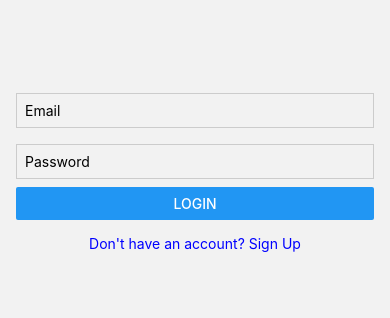
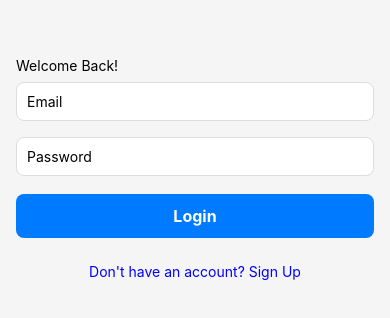
Before and after one commit to HectorGtz27/Social-Network-App, a React Native app: screen /Login in a window 390 px wide. Shown: the part 254-572 px from the top of the page. Built offline with nearby package versions, Linux system fonts and the light colour scheme.

Commit message:
Update LoginScreen UI

```diff
--- a/screens/LoginScreen.js
+++ b/screens/LoginScreen.js
@@ -66,6 +66,7 @@ const LoginScreen = ({ navigation }) => {
 
   return (
     <View style={styles.container}>
+      <Text>Welcome Back!</Text>
       <TextInput
         placeholder="Email"
         value={email}
@@ -80,7 +81,9 @@ const LoginScreen = ({ navigation }) => {
         secureTextEntry
         style={styles.input}
       />
-      <Button title="Login" onPress={handleLogin} />
+      <TouchableOpacity style={styles.loginButton} onPress={handleLogin}>
+        <Text style={styles.loginButtonText}>Login</Text>
+      </TouchableOpacity>
       <TouchableOpacity onPress={() => navigation.navigate("SignUp")}>
         <Text style={styles.linkText}>Don't have an account? Sign Up</Text>
       </TouchableOpacity>
@@ -93,12 +96,33 @@ const styles = StyleSheet.create({
     flex: 1,
     justifyContent: "center",
     padding: 16,
+    backgroundColor: "#f5f5f5",
+  },
+  headerText: {
+    fontSize: 24,
+    fontWeight: "bold",
+    textAlign: "center",
+    marginBottom: 20,
   },
   input: {
     borderWidth: 1,
-    borderColor: "#ccc",
-    padding: 8,
+    borderColor: "#ddd",
+    borderRadius: 8,
+    padding: 10,
     marginVertical: 8,
+    backgroundColor: "#fff",
+  },
+  loginButton: {
+    backgroundColor: "#007bff", // Color azul para el botón
+    paddingVertical: 12,
+    borderRadius: 8,
+    alignItems: "center",
+    marginVertical: 10,
+  },
+  loginButtonText: {
+    color: "#fff", // Texto en color blanco
+    fontSize: 16,
+    fontWeight: "bold",
   },
   linkText: {
     color: "blue",
```
